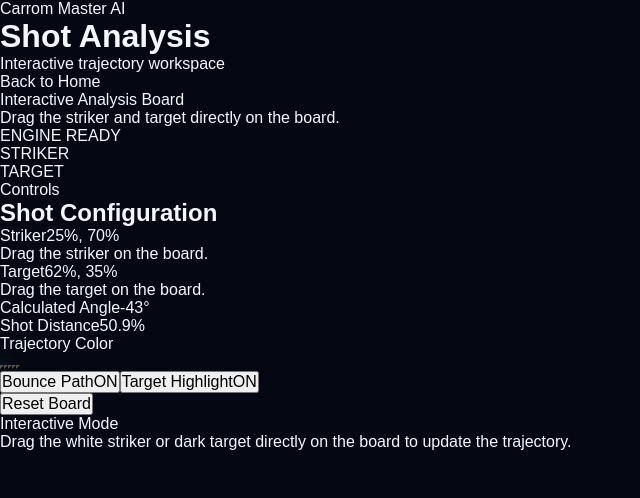
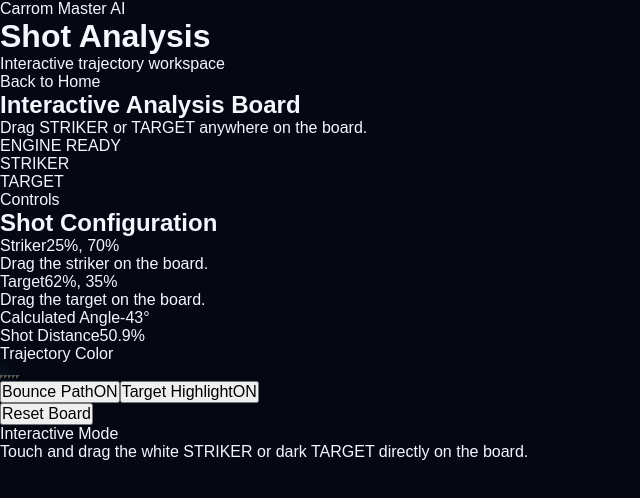
Before and after one commit to shorifhossain234/Carrom-Master-AI, a Next.js app: page /analysis in a window 1280 px wide. Shown: the top 498 px of the page, without its empty margins (0-640 px from the left). Built offline with nearby package versions, Linux system fonts and the light colour scheme.

Commit message:
Update page.tsx

```diff
--- a/app/analysis/page.tsx
+++ b/app/analysis/page.tsx
@@ -20,28 +20,41 @@ export default function AnalysisPage() {
     y: 35,
   });
 
-  const [dragging, setDragging] = useState<"striker" | "target" | null>(
-    null
-  );
+  const [dragging, setDragging] = useState<
+    "striker" | "target" | null
+  >(null);
 
-  const [lineColor, setLineColor] = useState("#22d3ee");
   const [showBounce, setShowBounce] = useState(true);
   const [showTarget, setShowTarget] = useState(true);
+  const [trajectoryColor, setTrajectoryColor] =
+    useState("#22d3ee");
 
-  const updatePosition = (event: PointerEvent<HTMLDivElement>) => {
+  const movePiece = (
+    event: PointerEvent<HTMLDivElement>
+  ) => {
     if (!dragging || !boardRef.current) return;
 
-    const rect = boardRef.current.getBoundingClientRect();
+    const rect =
+      boardRef.current.getBoundingClientRect();
 
-    let x = ((event.clientX - rect.left) / rect.width) * 100;
-    let y = ((event.clientY - rect.top) / rect.height) * 100;
+    let x =
+      ((event.clientX - rect.left) /
+        rect.width) *
+      100;
 
-    x = Math.max(5, Math.min(95, x));
-    y = Math.max(5, Math.min(95, y));
+    let y =
+      ((event.clientY - rect.top) /
+        rect.height) *
+      100;
+
+    x = Math.max(7, Math.min(93, x));
+    y = Math.max(7, Math.min(93, y));
 
     if (dragging === "striker") {
       setStriker({ x, y });
-    } else {
+    }
+
+    if (dragging === "target") {
       setTarget({ x, y });
     }
   };
@@ -49,27 +62,39 @@ export default function AnalysisPage() {
   const dx = target.x - striker.x;
   const dy = target.y - striker.y;
 
-  const distance = Math.sqrt(dx * dx + dy * dy);
-
   const angle = Math.round(
     Math.atan2(dy, dx) * (180 / Math.PI)
   );
 
+  const distance = Math.sqrt(
+    dx * dx + dy * dy
+  );
+
   const resetBoard = () => {
-    setStriker({ x: 25, y: 70 });
-    setTarget({ x: 62, y: 35 });
-    setLineColor("#22d3ee");
+    setStriker({
+      x: 25,
+      y: 70,
+    });
+
+    setTarget({
+      x: 62,
+      y: 35,
+    });
+
     setShowBounce(true);
     setShowTarget(true);
+    setTrajectoryColor("#22d3ee");
   };
 
   return (
-    <main className="min-h-screen bg-[#050812] px-4 py-5 text-white md:px-8">
+    <main className="min-h-screen bg-[#050812] px-4 py-6 text-white md:px-8">
+
       <div className="mx-auto max-w-7xl">
 
         <header className="mb-6 flex flex-wrap items-center justify-between gap-4 border-b border-white/10 pb-5">
+
           <div>
-            <p className="text-xs uppercase tracking-[0.2em] text-cyan-400">
+            <p className="text-xs uppercase tracking-[0.25em] text-cyan-400">
               Carrom Master AI
             </p>
 
@@ -88,88 +113,125 @@ export default function AnalysisPage() {
           >
             Back to Home
           </a>
+
         </header>
 
-        <section className="grid gap-6 lg:grid-cols-[1fr_320px]">
+        <section className="grid gap-6 lg:grid-cols-[1fr_330px]">
+
+          {/* BOARD */}
 
           <div className="rounded-[2rem] border border-white/10 bg-white/[0.035] p-4 md:p-6">
 
             <div className="mb-5 flex flex-wrap items-center justify-between gap-3">
+
               <div>
-                <p className="text-sm font-semibold">
+                <h2 className="text-lg font-semibold">
                   Interactive Analysis Board
-                </p>
+                </h2>
 
                 <p className="mt-1 text-xs text-slate-500">
-                  Drag the striker and target directly on the board.
+                  Drag STRIKER or TARGET anywhere on the board.
                 </p>
               </div>
 
-              <div className="rounded-full border border-emerald-400/20 bg-emerald-400/10 px-3 py-1 text-xs text-emerald-400">
+              <span className="rounded-full border border-emerald-400/20 bg-emerald-400/10 px-3 py-1 text-xs text-emerald-400">
                 ENGINE READY
-              </div>
+              </span>
+
             </div>
 
             <div
               ref={boardRef}
-              onPointerMove={updatePosition}
-              onPointerUp={() => setDragging(null)}
-              onPointerCancel={() => setDragging(null)}
-              className="relative mx-auto aspect-square w-full max-w-[700px] touch-none rounded-[2rem] border-[10px] border-[#74451f] bg-[#d5a263] p-[7%] shadow-2xl"
+              onPointerMove={movePiece}
+              onPointerUp={() =>
+                setDragging(null)
+              }
+              onPointerLeave={() =>
+                setDragging(null)
+              }
+              onPointerCancel={() =>
+                setDragging(null)
+              }
+              className="relative mx-auto aspect-square w-full max-w-[700px] touch-none rounded-[2rem] border-[12px] border-[#70451f] bg-[#d6a35f] p-[6%] shadow-2xl"
             >
 
-              <div className="relative h-full w-full overflow-hidden border-[3px] border-[#4b2b18] bg-[#c99254]">
+              <div className="relative h-full w-full overflow-hidden rounded-xl border-[4px] border-[#432514] bg-[#c99352]">
 
-                <div className="absolute left-1/2 top-0 h-full w-px bg-[#4b2b18]/10" />
+                {/* Board decorations */}
 
-                <div className="absolute left-0 top-1/2 h-px w-full bg-[#4b2b18]/10" />
+                <div className="pointer-events-none absolute inset-[8%] rounded-full border-2 border-[#70451f]/30" />
 
-                <Pocket className="left-[-7%] top-[-7%]" />
-                <Pocket className="right-[-7%] top-[-7%]" />
-                <Pocket className="bottom-[-7%] left-[-7%]" />
-                <Pocket className="bottom-[-7%] right-[-7%]" />
+                <div className="pointer-events-none absolute left-1/2 top-0 h-full w-[2px] -translate-x-1/2 bg-[#70451f]/10" />
+
+                <div className="pointer-events-none absolute left-0 top-1/2 h-[2px] w-full -translate-y-1/2 bg-[#70451f]/10" />
+
+                <Pocket className="left-[-6%] top-[-6%]" />
+                <Pocket className="right-[-6%] top-[-6%]" />
+                <Pocket className="bottom-[-6%] left-[-6%]" />
+                <Pocket className="bottom-[-6%] right-[-6%]" />
+
+                {/* Trajectory */}
+
+                <Trajectory
+                  striker={striker}
+                  target={target}
+                  color={trajectoryColor}
+                />
+
+                {/* Target highlight */}
 
                 {showTarget && (
                   <div
-                    className="pointer-events-none absolute h-16 w-16 -translate-x-1/2 -translate-y-1/2 rounded-full border-2 border-dashed"
+                    className="pointer-events-none absolute z-10 h-20 w-20 -translate-x-1/2 -translate-y-1/2 rounded-full border-2 border-dashed"
                     style={{
                       left: `${target.x}%`,
                       top: `${target.y}%`,
-                      borderColor: lineColor,
+                      borderColor:
+                        trajectoryColor,
+                      boxShadow:
+                        `0 0 20px ${trajectoryColor}`,
                     }}
                   />
                 )}
 
-                <Trajectory
-                  striker={striker}
-                  target={target}
-                  color={lineColor}
-                />
+                {/* Bounce guide */}
 
                 {showBounce && (
-                  <BouncePath
+                  <BounceGuide
                     target={target}
-                    color={lineColor}
+                    color={trajectoryColor}
                   />
                 )}
 
-                <DraggablePiece
+                {/* Striker */}
+
+                <Piece
+                  point={striker}
                   label="STRIKER"
-                  point={striker}
-                  color="white"
-                  onPointerDown={() => setDragging("striker")}
+                  type="striker"
+                  onStart={() =>
+                    setDragging("striker")
+                  }
                 />
 
-                <DraggablePiece
+                {/* Target */}
+
+                <Piece
+                  point={target}
                   label="TARGET"
-                  point={target}
-                  color="#111827"
-                  onPointerDown={() => setDragging("target")}
+                  type="target"
+                  onStart={() =>
+                    setDragging("target")
+                  }
                 />
 
               </div>
+
             </div>
+
           </div>
+
+          {/* CONTROLS */}
 
           <aside className="rounded-[2rem] border border-white/10 bg-white/[0.035] p-5">
 
@@ -181,43 +243,51 @@ export default function AnalysisPage() {
               Shot Configuration
             </h2>
 
-            <div className="mt-6 space-y-4">
+            <div className="mt-6 space-y-3">
 
-              <PositionCard
+              <InfoCard
                 title="Striker"
-                point={striker}
+                x={striker.x}
+                y={striker.y}
               />
 
-              <PositionCard
+              <InfoCard
                 title="Target"
-                point={target}
+                x={target.x}
+                y={target.y}
               />
 
             </div>
 
             <div className="mt-5 rounded-2xl border border-cyan-400/10 bg-cyan-400/5 p-4">
 
-              <div className="flex items-center justify-between">
+              <div className="flex justify-between">
+
                 <span className="text-xs text-slate-400">
                   Calculated Angle
                 </span>
 
-                <span className="text-sm font-bold text-cyan-300">
+                <span className="font-bold text-cyan-300">
                   {angle}°
                 </span>
+
               </div>
 
-              <div className="mt-3 flex items-center justify-between">
+              <div className="mt-3 flex justify-between">
+
                 <span className="text-xs text-slate-400">
                   Shot Distance
                 </span>
 
-                <span className="text-sm font-bold text-cyan-300">
+                <span className="font-bold text-cyan-300">
                   {distance.toFixed(1)}%
                 </span>
+
               </div>
 
             </div>
+
+            {/* COLORS */}
 
             <div className="mt-6">
 
@@ -225,7 +295,8 @@ export default function AnalysisPage() {
                 Trajectory Color
               </p>
 
-              <div className="grid grid-cols-5 gap-2">
+              <div className="flex gap-2">
+
                 {[
                   "#22d3ee",
                   "#3b82f6",
@@ -233,42 +304,54 @@ export default function AnalysisPage() {
                   "#facc15",
                   "#ec4899",
                 ].map((color) => (
+
                   <button
                     key={color}
-                    onClick={() => setLineColor(color)}
-                    className="h-9 rounded-xl border border-white/10 transition hover:scale-105"
+                    onClick={() =>
+                      setTrajectoryColor(color)
+                    }
+                    className="h-9 w-9 rounded-full border-2 border-white/20 transition hover:scale-110"
                     style={{
                       backgroundColor: color,
                       boxShadow:
-                        lineColor === color
+                        trajectoryColor === color
                           ? `0 0 15px ${color}`
                           : "none",
                     }}
+                    aria-label="Trajectory color"
                   />
+
                 ))}
+
               </div>
 
             </div>
+
+            {/* TOGGLES */}
 
             <div className="mt-6 space-y-3">
 
               <Toggle
                 label="Bounce Path"
                 enabled={showBounce}
-                onClick={() => setShowBounce(!showBounce)}
+                onClick={() =>
+                  setShowBounce(!showBounce)
+                }
               />
 
               <Toggle
                 label="Target Highlight"
                 enabled={showTarget}
-                onClick={() => setShowTarget(!showTarget)}
+                onClick={() =>
+                  setShowTarget(!showTarget)
+                }
               />
 
             </div>
 
             <button
               onClick={resetBoard}
-              className="mt-6 w-full rounded-2xl border border-white/10 bg-white/5 px-4 py-3 text-sm font-semibold hover:bg-white/10"
+              className="mt-6 w-full rounded-2xl bg-gradient-to-r from-blue-600 to-cyan-500 px-4 py-3 text-sm font-bold shadow-lg shadow-cyan-500/10 hover:scale-[1.01]"
             >
               Reset Board
             </button>
@@ -280,57 +363,76 @@ export default function AnalysisPage() {
               </p>
 
               <p className="mt-2 text-[11px] leading-5 text-slate-500">
-                Drag the white striker or dark target directly on the board
-                to update the trajectory.
+                Touch and drag the white STRIKER or
+                dark TARGET directly on the board.
               </p>
 
             </div>
 
           </aside>
+
         </section>
+
       </div>
+
     </main>
   );
 }
 
-function DraggablePiece({
+/* ---------------- PIECE ---------------- */
+
+function Piece({
+  point,
   label,
-  point,
-  color,
-  onPointerDown,
+  type,
+  onStart,
 }: {
+  point: Point;
   label: string;
-  point: Point;
-  color: string;
-  onPointerDown: () => void;
+  type: "striker" | "target";
+  onStart: () => void;
 }) {
   return (
-    <>
     <div
       onPointerDown={(event) => {
         event.preventDefault();
-          onPointerDown();
+        event.stopPropagation();
+        onStart();
       }}
-        className="absolute z-20 h-8 w-8 -translate-x-1/2 -translate-y-1/2 cursor-grab rounded-full border-2 border-white shadow-xl active:cursor-grabbing"
+      className="absolute z-30 flex -translate-x-1/2 -translate-y-1/2 cursor-grab flex-col items-center active:cursor-grabbing"
       style={{
         left: `${point.x}%`,
         top: `${point.y}%`,
-          backgroundColor: color,
       }}
+    >
+
+      <div
+        className={`relative h-12 w-12 rounded-full border-4 shadow-2xl ${
+          type === "striker"
+            ? "border-white bg-white"
+            : "border-slate-800 bg-[#111827]"
+        }`}
+      >
+
+        <div
+          className={`absolute left-1/2 top-1/2 h-3 w-3 -translate-x-1/2 -translate-y-1/2 rounded-full ${
+            type === "striker"
+              ? "bg-cyan-400"
+              : "bg-cyan-300"
+          }`}
         />
 
-      <div
-        className="pointer-events-none absolute z-10 -translate-x-1/2 rounded-full border border-white/20 bg-black/60 px-2 py-1 text-[8px] text-white backdrop-blur"
-        style={{
-          left: `${point.x}%`,
-          top: `${Math.min(point.y + 7, 92)}%`,
-        }}
-      >
+      </div>
+
+      <span className="mt-2 rounded-full bg-black/70 px-2 py-1 text-[8px] font-bold tracking-wider text-white backdrop-blur">
         {label}
+      </span>
+
     </div>
-    </>
   );
 }
+
+/* ---------------- TRAJECTORY ---------------- */
 
 function Trajectory({
   striker,
@@ -344,27 +446,39 @@ function Trajectory({
   const dx = target.x - striker.x;
   const dy = target.y - striker.y;
 
-  const length = Math.sqrt(dx * dx + dy * dy);
+  const length = Math.sqrt(
+    dx * dx + dy * dy
+  );
 
-  const rotation =
-    Math.atan2(dy, dx) * (180 / Math.PI);
+  const angle =
+    Math.atan2(dy, dx) *
+    (180 / Math.PI);
 
   return (
     <div
-      className="pointer-events-none absolute z-10 h-[3px] origin-left"
+      className="pointer-events-none absolute z-20 h-[4px] origin-left rounded-full"
       style={{
         left: `${striker.x}%`,
         top: `${striker.y}%`,
         width: `${length}%`,
         backgroundColor: color,
-        boxShadow: `0 0 12px ${color}`,
-        transform: `rotate(${rotation}deg)`,
+        boxShadow: `0 0 14px ${color}`,
+        transform: `rotate(${angle}deg)`,
+      }}
+    >
+      <div
+        className="absolute right-0 top-1/2 h-3 w-3 -translate-y-1/2 translate-x-1/2 rotate-45"
+        style={{
+          backgroundColor: color,
         }}
       />
+    </div>
   );
 }
 
-function BouncePath({
+/* ---------------- BOUNCE ---------------- */
+
+function BounceGuide({
   target,
   color,
 }: {
@@ -373,45 +487,59 @@ function BouncePath({
 }) {
   return (
     <div
-      className="pointer-events-none absolute z-10 h-[2px] origin-left"
+      className="pointer-events-none absolute z-10 h-[3px] origin-left border-t-2 border-dashed"
       style={{
         left: `${target.x}%`,
         top: `${target.y}%`,
         width: "25%",
-        backgroundColor: color,
-        boxShadow: `0 0 10px ${color}`,
-        transform: "rotate(-42deg)",
+        borderColor: color,
+        transform:
+          "rotate(-42deg)",
+        filter:
+          `drop-shadow(0 0 5px ${color})`,
       }}
     />
   );
 }
 
-function Pocket({ className }: { className: string }) {
+/* ---------------- POCKET ---------------- */
+
+function Pocket({
+  className,
+}: {
+  className: string;
+}) {
   return (
     <div
-      className={`absolute h-12 w-12 rounded-full bg-[#17110d] shadow-[inset_0_0_14px_rgba(0,0,0,0.9)] ${className}`}
+      className={`pointer-events-none absolute z-5 h-14 w-14 rounded-full bg-[#0b0806] shadow-[inset_0_0_18px_rgba(0,0,0,0.95)] ${className}`}
     />
   );
 }
 
-function PositionCard({
+/* ---------------- INFO CARD ---------------- */
+
+function InfoCard({
   title,
-  point,
+  x,
+  y,
 }: {
   title: string;
-  point: Point;
+  x: number;
+  y: number;
 }) {
   return (
     <div className="rounded-2xl border border-white/10 bg-white/5 p-4">
 
       <div className="flex items-center justify-between">
+
         <span className="text-sm font-semibold">
           {title}
         </span>
 
-        <span className="text-xs text-cyan-300">
-          {point.x.toFixed(0)}%, {point.y.toFixed(0)}%
+        <span className="text-xs font-bold text-cyan-300">
+          {x.toFixed(0)}%, {y.toFixed(0)}%
         </span>
+
       </div>
 
       <p className="mt-2 text-[11px] text-slate-500">
@@ -421,6 +549,8 @@ function PositionCard({
     </div>
   );
 }
+
+/* ---------------- TOGGLE ---------------- */
 
 function Toggle({
   label,
@@ -434,19 +564,21 @@ function Toggle({
   return (
     <button
       onClick={onClick}
-      className="flex w-full items-center justify-between rounded-2xl border border-white/10 bg-white/5 px-4 py-3 text-sm hover:bg-white/10"
+      className="flex w-full items-center justify-between rounded-2xl border border-white/10 bg-white/5 px-4 py-3 text-sm transition hover:bg-white/10"
     >
+
       <span>{label}</span>
 
       <span
         className={
           enabled
-            ? "text-cyan-300"
-            : "text-slate-600"
+            ? "font-bold text-cyan-300"
+            : "font-bold text-slate-600"
         }
       >
         {enabled ? "ON" : "OFF"}
       </span>
+
     </button>
   );
           }
```
Lines whose indentation alone changed are shown as unchanged.
